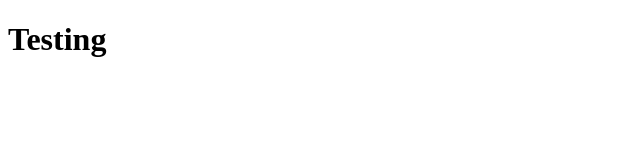
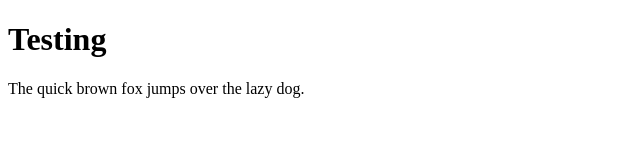
Before and after one commit to usamaramzan978/Public_Repo, a plain HTML site: page index.html in a window 1280 px wide. Shown: the whole page, without its empty margins (0-640 px from the left). Drawn offline with Linux system fonts and the light colour scheme.

Commit message:
Update index.html

```diff
--- a/index.html
+++ b/index.html
@@ -10,6 +10,7 @@
 
 <body>
     <h1>Testing</h1>
+    <p>The quick brown fox jumps over the lazy dog.</p>
 </body>
 
 </html>
```
